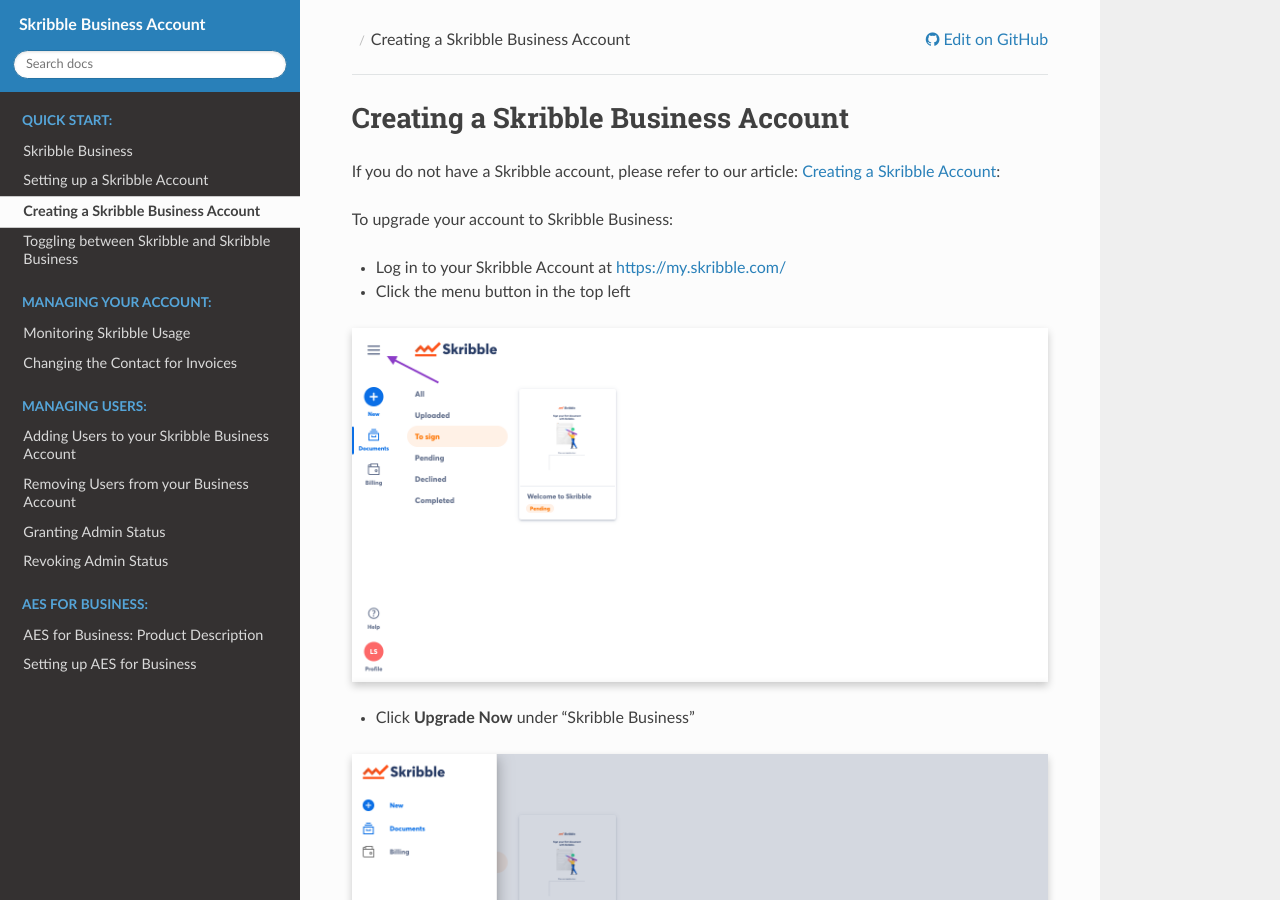
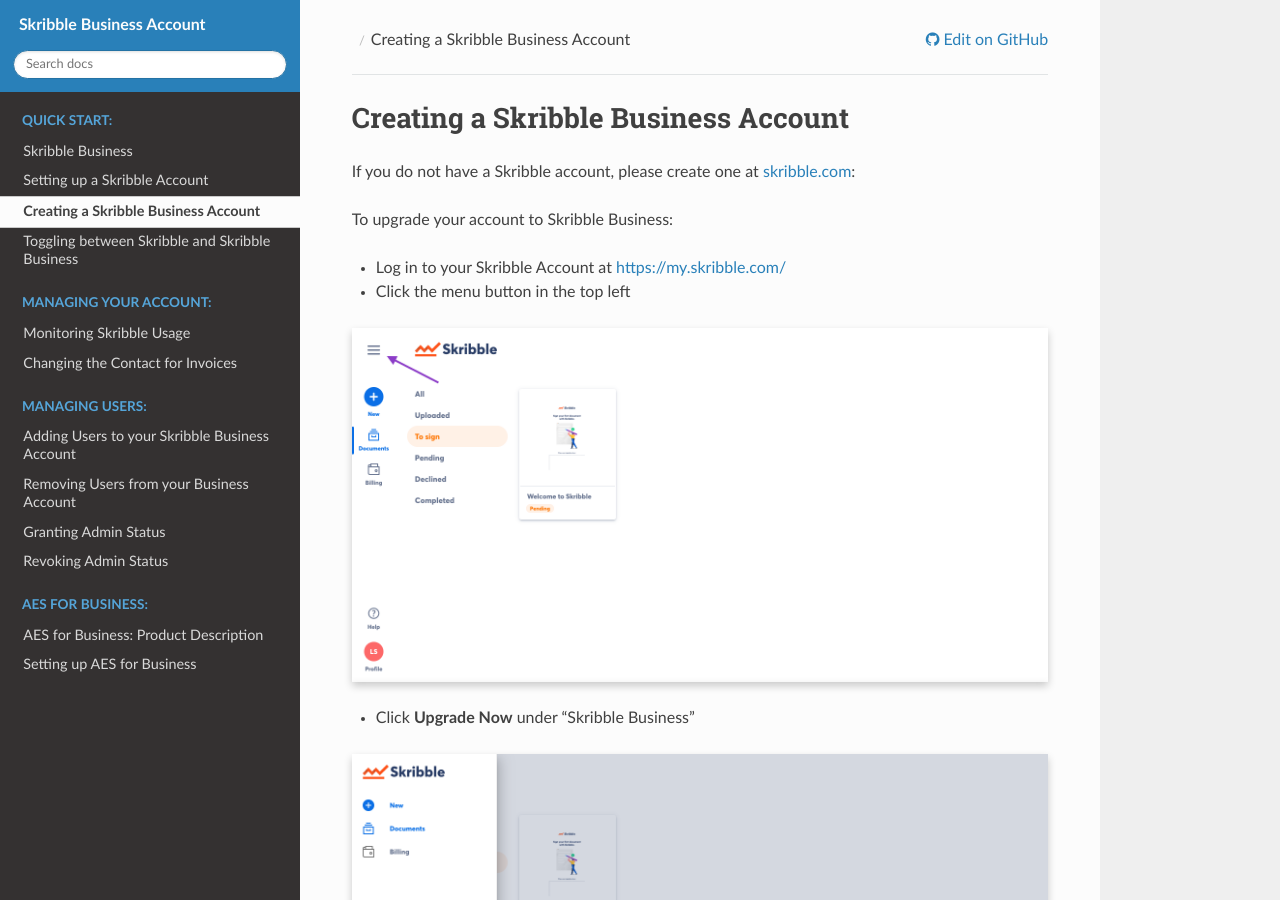
Before and after one commit to matthieu-bt/business-guide, a Sphinx documentation site: the page built from source/quickstart/upgrade.rst, in a window 1280 px wide and 900 px high. Built offline with Sphinx 7.4.7 and the Read the Docs theme 2.0.0, drawn with Linux system fonts in a browser that asks for light colours.

Commit message:
Replaced broken link
Replaced another broken link https://help.skribble.com/creating-account/ with https://my.skribble.com/signup and updated instructions in another article

```diff
--- a/source/quickstart/upgrade.rst
+++ b/source/quickstart/upgrade.rst
@@ -3,9 +3,9 @@
 ====================================
 Creating a Skribble Business Account
 ====================================
-If you do not have a Skribble account, please refer to our article: `Creating a Skribble Account`_:
+If you do not have a Skribble account, please create one at `skribble.com`_:
 
-.. _Creating a Skribble Account: https://help.skribble.com/creating-account/
+.. _skribble.com: https://my.skribble.com/signup
 
 To upgrade your account to Skribble Business:
 
```
